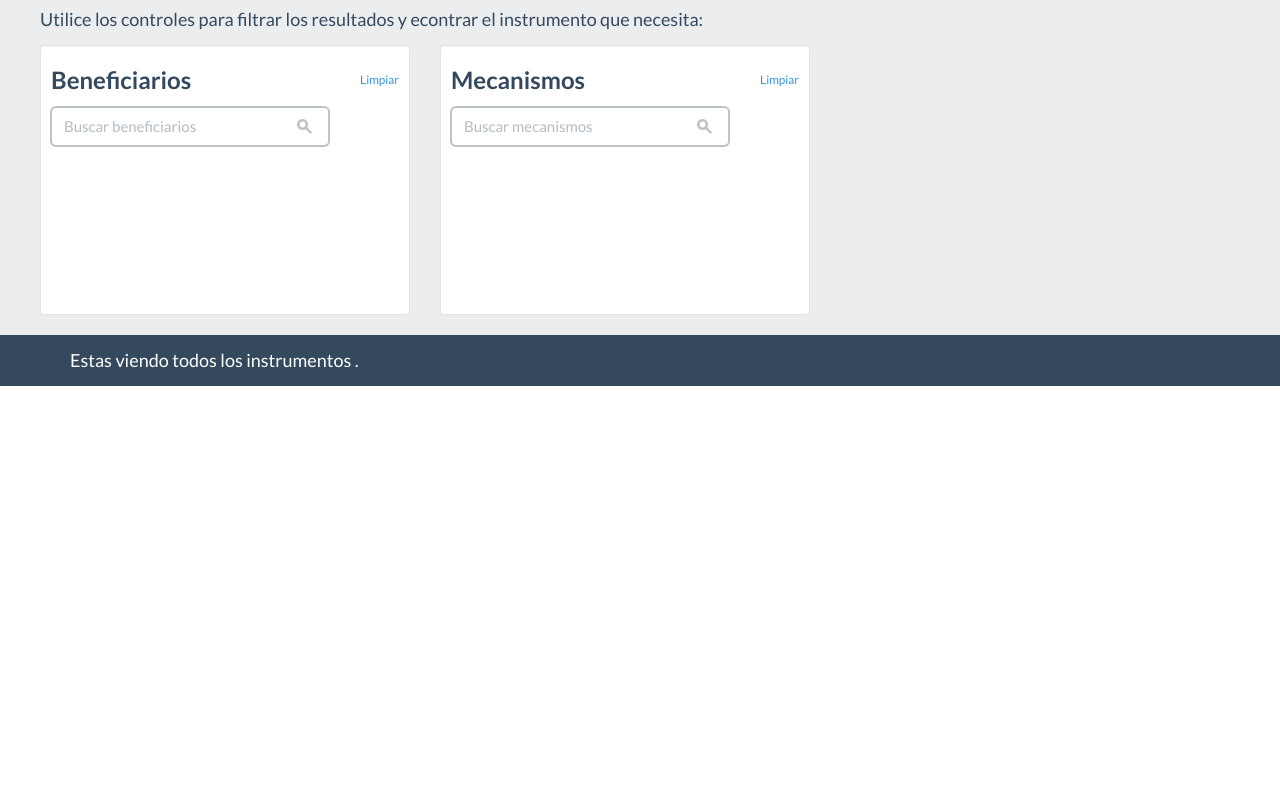
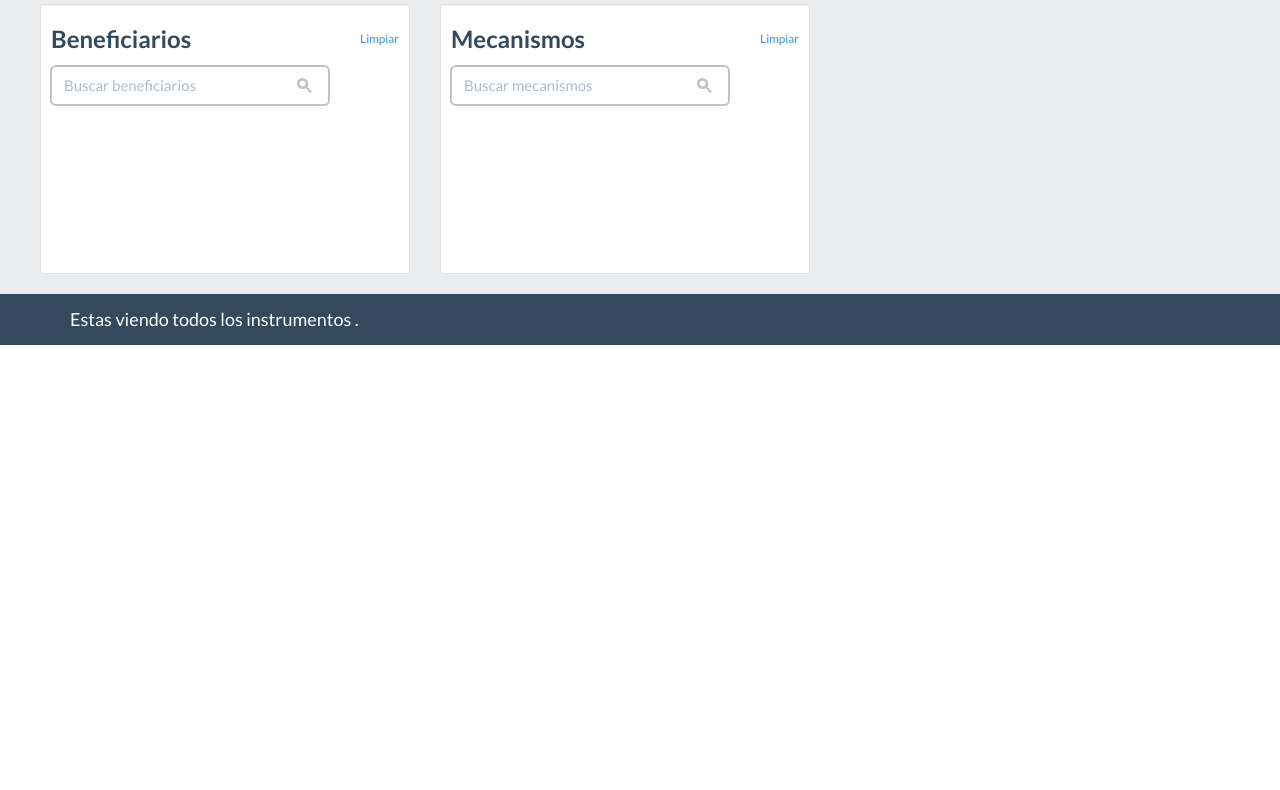
Before and after one commit to garagelab/funding, a plain HTML site: page public/index.html in a window 1280 px wide. Shown: the part 66-856 px from the top of the page. Drawn offline with Linux system fonts and the light colour scheme.

Commit message:
Removed intro line

```diff
--- a/public/index.html
+++ b/public/index.html
@@ -33,9 +33,6 @@
             </div>
         </div>
         <div class="row" style="padding-top: 16px">
-            <div class="span12">
-                <p>Utilice los controles para filtrar los resultados y econtrar el instrumento que necesita:</p>
-            </div>
             <div class="span4">
                 <div class="well well-small facet" ng-cloak>
                     <table style="width: 100%">
```
